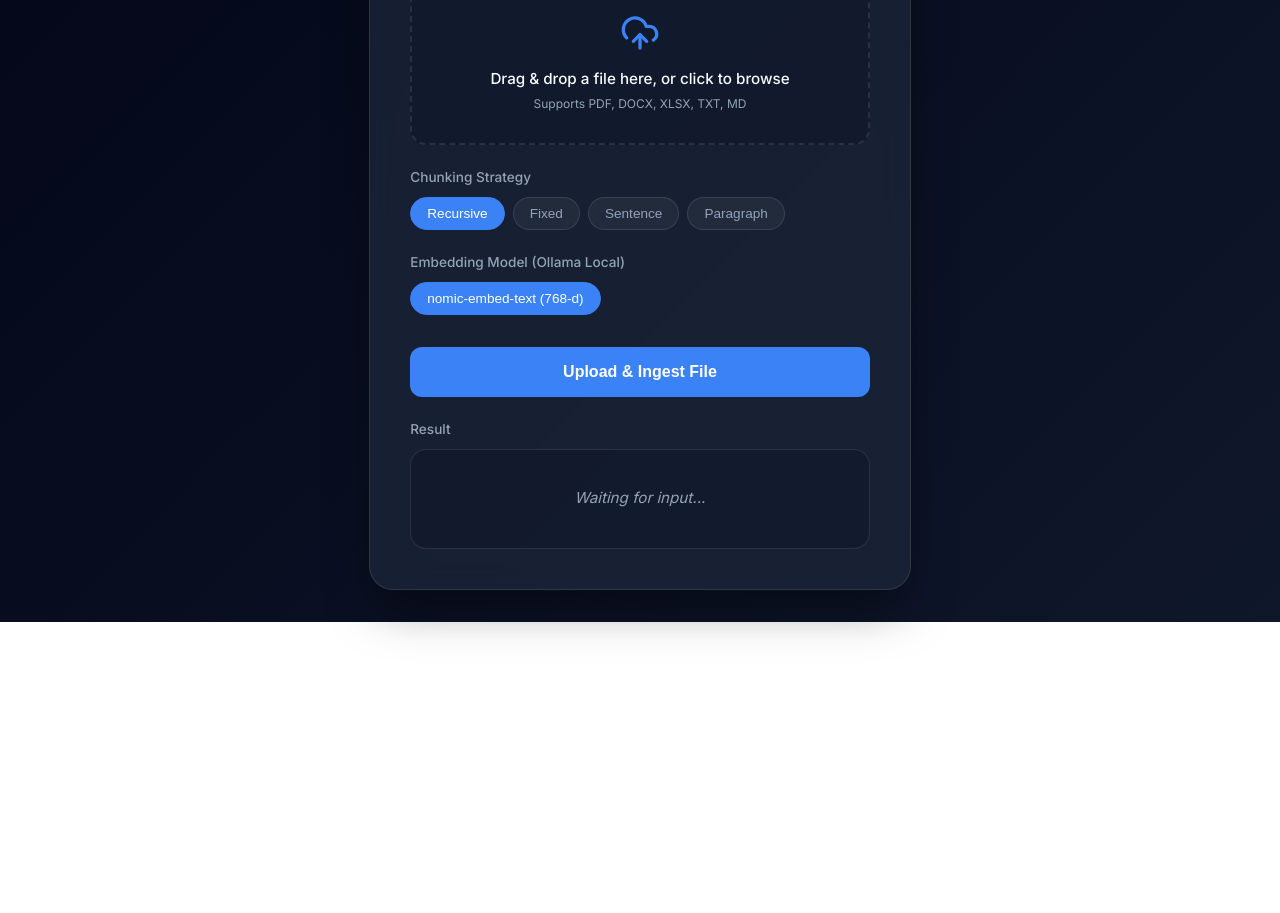
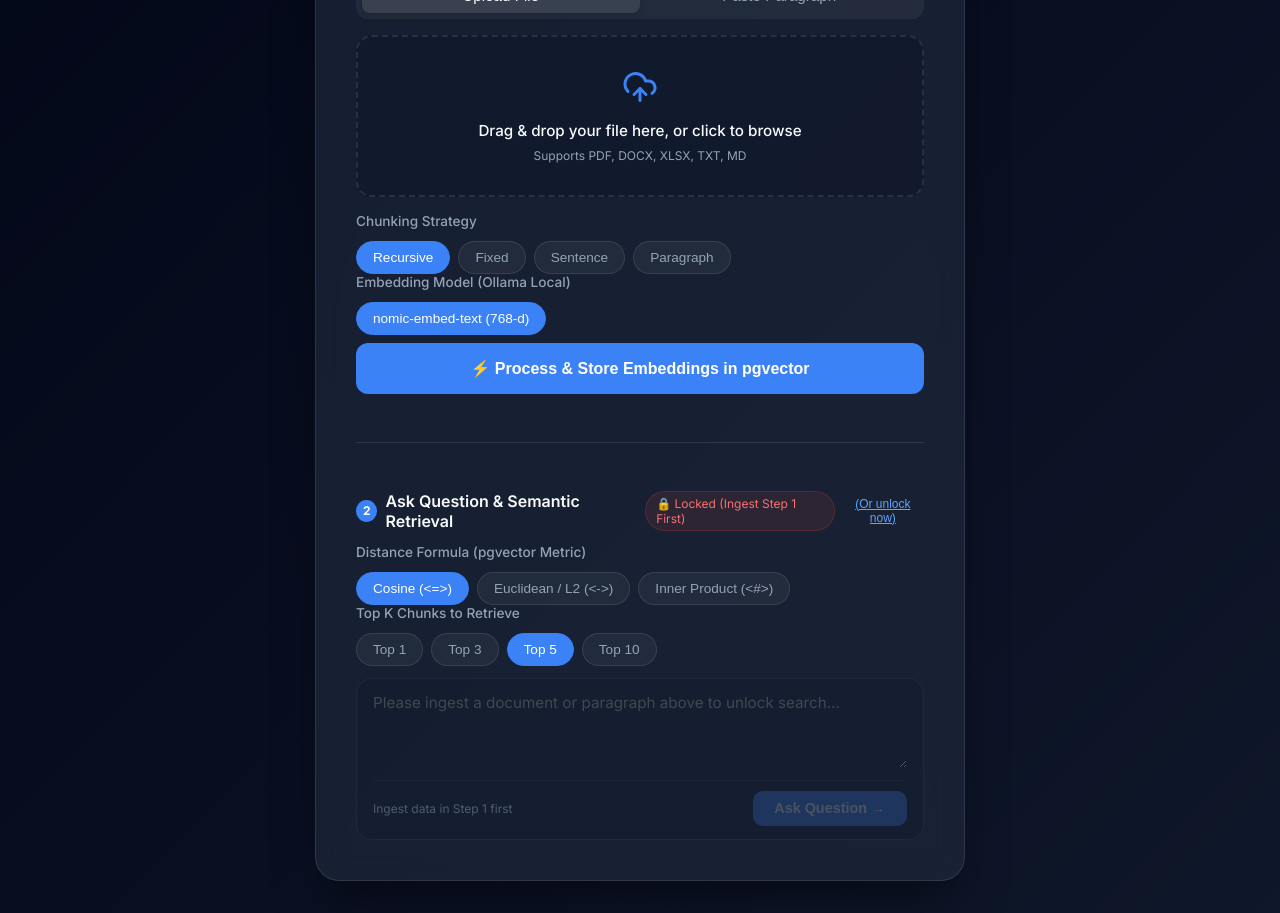
Before and after one commit to R-Dhrumil/VectorDB_experiment, a React (Vite) app in the folder FE/: page / in a window 1280 px wide. Shown: the part 280-1193 px from the top of the page. Before the commit the page ends 902 px from the top, so only its background shows below. Built offline with nearby package versions, Linux system fonts and the light colour scheme.

Commit message:
UI change

```diff
--- a/FE/src/App.jsx
+++ b/FE/src/App.jsx
@@ -5,21 +5,28 @@ import './index.css';
 const API_BASE = "http://localhost:8000/documents";
 
 function App() {
-  const [mode, setMode] = useState('upload'); // 'upload', 'paste', or 'ask'
-  const [chunking, setChunking] = useState('recursive');
-  const [embeddingModel, setEmbeddingModel] = useState('nomic-embed-text');
-  const [distanceMetric, setDistanceMetric] = useState('cosine');
-  const [topK, setTopK] = useState(5);
+  // --- Step 1: Ingestion States ---
+  const [inputTab, setInputTab] = useState('upload'); // 'upload' or 'paste'
   const [file, setFile] = useState(null);
   const [paragraphText, setParagraphText] = useState('');
   const [paragraphTitle, setParagraphTitle] = useState('');
+  const [chunking, setChunking] = useState('recursive');
+  const [embeddingModel, setEmbeddingModel] = useState('nomic-embed-text');
+  const [isIngesting, setIsIngesting] = useState(false);
+  const [ingestFeedback, setIngestFeedback] = useState(null);
+  const [isIngested, setIsIngested] = useState(false);
+  const [dragActive, setDragActive] = useState(false);
+
+  // --- Step 2: Query / Ask States ---
   const [question, setQuestion] = useState('');
-  const [isLoading, setIsLoading] = useState(false);
-  const [result, setResult] = useState({ html: '<div class="placeholder">Waiting for input...</div>', type: '' });
-  const [dragActive, setDragActive] = useState(false);
+  const [distanceMetric, setDistanceMetric] = useState('cosine');
+  const [topK, setTopK] = useState(5);
+  const [isAsking, setIsAsking] = useState(false);
+  const [askResult, setAskResult] = useState(null);
 
   const fileInputRef = useRef(null);
 
+  // --- Drag & Drop handlers ---
   const handleDrag = (e) => {
     e.preventDefault();
     e.stopPropagation();
@@ -45,16 +52,22 @@ function App() {
     }
   };
 
-  const handleUpload = async () => {
-    if (!file) {
-      setResult({ html: "Please select a file to upload first.", type: "error" });
+  // --- Ingestion Handler (Upload or Paste) ---
+  const handleIngest = async () => {
+    if (inputTab === 'upload' && !file) {
+      setIngestFeedback({ type: 'error', message: 'Please select a file to upload first.' });
+      return;
+    }
+    if (inputTab === 'paste' && !paragraphText.trim()) {
+      setIngestFeedback({ type: 'error', message: 'Please enter or paste a paragraph first.' });
       return;
     }
 
-    setIsLoading(true);
-    setResult({ html: '<div class="placeholder">Processing request...</div>', type: '' });
+    setIsIngesting(true);
+    setIngestFeedback(null);
 
     try {
+      if (inputTab === 'upload') {
         const formData = new FormData();
         formData.append('file', file);
         formData.append('strategy', chunking);
@@ -68,27 +81,13 @@ function App() {
         const data = await response.json();
         if (!response.ok) throw new Error(data.detail || "Upload failed");
 
-      setResult({
-        html: `✅ <strong>Success!</strong><br><br><strong>Message:</strong> ${data.message}<br><strong>Task ID:</strong> ${data.task_id}<br><strong>Doc ID:</strong> ${data.doc_id}<br><strong>Model:</strong> <code>${data.embedding_model || embeddingModel}</code><br><br>The backend is extracting, chunking, and saving vectors to <strong>PostgreSQL (pgvector)</strong> in the background. Switch to "Ask Question" to test similarity retrieval!`,
-        type: 'success'
+        setIngestFeedback({
+          type: 'success',
+          message: `✅ File "${data.filename}" accepted! Processing & embeddings are being saved to PostgreSQL (pgvector).`,
+          details: `Doc ID: ${data.doc_id} • Strategy: ${chunking}`
         });
-    } catch (error) {
-      setResult({ html: `Error: ${error.message}`, type: "error" });
-    } finally {
-      setIsLoading(false);
-    }
-  };
-
-  const handlePasteIngest = async () => {
-    if (!paragraphText.trim()) {
-      setResult({ html: "Please enter or paste a paragraph first.", type: "error" });
-      return;
-    }
-
-    setIsLoading(true);
-    setResult({ html: '<div class="placeholder">Chunking and embedding paragraph in PostgreSQL...</div>', type: '' });
-
-    try {
+        setIsIngested(true);
+      } else {
         const response = await fetch(`${API_BASE}/raw`, {
           method: 'POST',
           headers: { 'Content-Type': 'application/json' },
@@ -103,25 +102,26 @@ function App() {
         const data = await response.json();
         if (!response.ok) throw new Error(data.detail || "Ingestion failed");
 
-      setResult({
-        html: `✅ <strong>Success!</strong><br><br><strong>Message:</strong> ${data.message}<br><strong>Title/Snippet:</strong> <code>${data.title}</code><br><strong>Doc ID:</strong> <code>${data.doc_id}</code><br><strong>Chunks Created:</strong> ${data.chunks_created}<br><strong>Strategy:</strong> <code>${data.strategy}</code><br><strong>Model:</strong> <code>${data.embedding_model}</code><br><br>Paragraph is saved! Switch to <strong>"Ask Question"</strong> to run similarity queries against it.`,
-        type: 'success'
+        setIngestFeedback({
+          type: 'success',
+          message: `✅ Paragraph successfully chunked and stored in PostgreSQL!`,
+          details: `Created ${data.chunks_created} chunks • Strategy: ${data.strategy} • Doc ID: ${data.doc_id}`
         });
+        setIsIngested(true);
+      }
     } catch (error) {
-      setResult({ html: `Error: ${error.message}`, type: "error" });
+      setIngestFeedback({ type: 'error', message: `Error: ${error.message}` });
     } finally {
-      setIsLoading(false);
+      setIsIngesting(false);
     }
   };
 
+  // --- Ask Question Handler ---
   const handleAsk = async () => {
-    if (!question.trim()) {
-      setResult({ html: "Please type a question.", type: "error" });
-      return;
-    }
+    if (!question.trim()) return;
 
-    setIsLoading(true);
-    setResult({ html: '<div class="placeholder">Processing request...</div>', type: '' });
+    setIsAsking(true);
+    setAskResult({ html: '<div class="placeholder">Searching pgvector & generating answer with Gemini...</div>', type: '' });
 
     try {
       const response = await fetch(`${API_BASE}/ask`, {
@@ -140,30 +140,23 @@ function App() {
 
       const formattedAnswer = data.answer.replace(/\n/g, '<br>');
 
-      setResult({
+      setAskResult({
         html: `<strong>Answer:</strong><br><div class="markdown-content">${formattedAnswer}</div><hr style="border: 0; border-top: 1px solid var(--card-border); margin: 1rem 0;"><small style="color: var(--text-secondary)">Retrieved Chunks: ${data.context_chunks_used} &bull; Metric: <code>${data.distance_metric || distanceMetric}</code> &bull; Embedding: <code>${data.embedding_model || embeddingModel}</code></small>`,
         type: ''
       });
     } catch (error) {
-      setResult({ html: `Error: ${error.message}`, type: "error" });
+      setAskResult({ html: `Error: ${error.message}`, type: 'error' });
     } finally {
-      setIsLoading(false);
+      setIsAsking(false);
     }
   };
-
-  const handleSubmit = () => {
-    if (mode === 'upload') handleUpload();
-    else if (mode === 'paste') handlePasteIngest();
-    else handleAsk();
-  };
-
 
   return (
     <div className="app-container">
       <main className="glass-card">
         <header>
-          <h1>RAG Vector DB</h1>
-          <p>Upload a document to ingest, or type a question to ask the LLM.</p>
+          <h1>RAG Vector DB Experiment</h1>
+          <p>Process multi-format documents, store vector embeddings in PostgreSQL, and evaluate retrieval formulas.</p>
           <div className="system-badge">
             <span className="badge-item">🗄️ PostgreSQL (pgvector)</span>
             <span className="badge-dot">•</span>
@@ -173,33 +166,37 @@ function App() {
           </div>
         </header>
 
-        <section className="input-section">
+        {/* ================= STEP 1: INGESTION & CHUNKING ================= */}
+        <section className="step-section">
+          <div className="step-header">
+            <div className="step-title">
+              <span className="step-num">1</span>
+              <span>Document Ingestion & Chunking</span>
+            </div>
+            <span className={`step-status ${isIngested ? 'active' : ''}`}>
+              {isIngested ? '✓ Ready' : 'Pending Ingestion'}
+            </span>
+          </div>
+
           <div className="mode-toggle">
             <button
               type="button"
-              className={`mode-btn ${mode === 'upload' ? 'active' : ''}`}
-              onClick={() => { setMode('upload'); setResult({ html: '<div class="placeholder">Waiting for input...</div>', type: '' }); }}
+              className={`mode-btn ${inputTab === 'upload' ? 'active' : ''}`}
+              onClick={() => { setInputTab('upload'); setIngestFeedback(null); }}
             >
               Upload File
             </button>
             <button
               type="button"
-              className={`mode-btn ${mode === 'paste' ? 'active' : ''}`}
-              onClick={() => { setMode('paste'); setResult({ html: '<div class="placeholder">Waiting for input...</div>', type: '' }); }}
+              className={`mode-btn ${inputTab === 'paste' ? 'active' : ''}`}
+              onClick={() => { setInputTab('paste'); setIngestFeedback(null); }}
             >
               Paste Paragraph
-            </button>
-            <button
-              type="button"
-              className={`mode-btn ${mode === 'ask' ? 'active' : ''}`}
-              onClick={() => { setMode('ask'); setResult({ html: '<div class="placeholder">Waiting for input...</div>', type: '' }); }}
-            >
-              Ask Question
             </button>
           </div>
 
           <div className="input-zones">
-            {mode === 'upload' && (
+            {inputTab === 'upload' ? (
               <div
                 className={`dropzone ${dragActive ? 'dragover' : ''}`}
                 onDragEnter={handleDrag}
@@ -208,8 +205,8 @@ function App() {
                 onDrop={handleDrop}
                 onClick={() => fileInputRef.current?.click()}
               >
-                <UploadCloud className="drop-icon" size={40} />
-                <p className="drop-text">Drag & drop a file here, or click to browse</p>
+                <UploadCloud className="drop-icon" size={36} />
+                <p className="drop-text">Drag & drop your file here, or click to browse</p>
                 <p className="supported-formats">Supports PDF, DOCX, XLSX, TXT, MD</p>
                 <input
                   type="file"
@@ -220,14 +217,12 @@ function App() {
                 />
                 {file && <div className="file-name-display">Selected: {file.name}</div>}
               </div>
-            )}
-
-            {mode === 'paste' && (
+            ) : (
               <div className="textzone">
                 <input
                   type="text"
                   className="title-input"
-                  placeholder="Optional title / label (e.g. Return Policy, Article Excerpt)"
+                  placeholder="Snippet Title / Label (e.g. Return Policy, Project Notes)"
                   value={paragraphTitle}
                   onChange={(e) => setParagraphTitle(e.target.value)}
                 />
@@ -238,21 +233,10 @@ function App() {
                 ></textarea>
               </div>
             )}
+          </div>
 
-            {mode === 'ask' && (
-              <div className="textzone">
-                <textarea
-                  placeholder="e.g., What are the main points? Ask any conceptual question..."
-                  value={question}
-                  onChange={(e) => setQuestion(e.target.value)}
-                ></textarea>
-              </div>
-            )}
-          </div>
-        </section>
-
-        {(mode === 'upload' || mode === 'paste') && (
-          <section className="options-section">
+          {/* Chunking Strategy */}
+          <div className="options-section" style={{ marginTop: '1rem' }}>
             <label>Chunking Strategy</label>
             <div className="pill-group">
               {['recursive', 'fixed', 'sentence', 'paragraph'].map(type => (
@@ -266,15 +250,14 @@ function App() {
                 </button>
               ))}
             </div>
-          </section>
-        )}
+          </div>
 
-        <section className="options-section">
+          {/* Embedding Model */}
+          <div className="options-section">
             <label>Embedding Model (Ollama Local)</label>
             <div className="pill-group">
               {[
-              { id: 'nomic-embed-text', label: 'nomic-embed-text (768-d)' },
-
+                { id: 'nomic-embed-text', label: 'nomic-embed-text (768-d)' }
               ].map(m => (
                 <button
                   key={m.id}
@@ -286,11 +269,59 @@ function App() {
                 </button>
               ))}
             </div>
+          </div>
+
+          {/* Ingest Action Button */}
+          <button
+            type="button"
+            className="primary-btn"
+            onClick={handleIngest}
+            disabled={isIngesting}
+          >
+            {isIngesting ? (
+              <div className="spinner"></div>
+            ) : (
+              <span>⚡ Process & Store Embeddings in pgvector</span>
+            )}
+          </button>
+
+          {/* Ingestion Feedback Banner */}
+          {ingestFeedback && (
+            <div className={`ingest-feedback ${ingestFeedback.type}`}>
+              <div><strong>{ingestFeedback.message}</strong></div>
+              {ingestFeedback.details && <small style={{ opacity: 0.85 }}>{ingestFeedback.details}</small>}
+            </div>
+          )}
         </section>
 
-        {mode === 'ask' && (
-          <>
-            <section className="options-section">
+        <hr className="section-divider" />
+
+        {/* ================= STEP 2: ASK QUESTION & SEARCH ================= */}
+        <section className="step-section">
+          <div className="step-header">
+            <div className="step-title">
+              <span className="step-num">2</span>
+              <span>Ask Question & Semantic Retrieval</span>
+            </div>
+            <div style={{ display: 'flex', alignItems: 'center' }}>
+              <span className={`step-status ${isIngested ? 'active' : 'locked'}`}>
+                {isIngested ? '🟢 Active & Ready' : '🔒 Locked (Ingest Step 1 First)'}
+              </span>
+              {!isIngested && (
+                <button
+                  type="button"
+                  className="unlock-link"
+                  onClick={() => setIsIngested(true)}
+                  title="Click to unlock if you already have documents stored in database"
+                >
+                  (Or unlock now)
+                </button>
+              )}
+            </div>
+          </div>
+
+          {/* Evaluation Settings (Formula & Top K) */}
+          <div className="options-section">
             <label>Distance Formula (pgvector Metric)</label>
             <div className="pill-group">
               {[
@@ -308,10 +339,10 @@ function App() {
                 </button>
               ))}
             </div>
-            </section>
+          </div>
 
-            <section className="options-section">
-              <label>Top K Results to Retrieve</label>
+          <div className="options-section">
+            <label>Top K Chunks to Retrieve</label>
             <div className="pill-group">
               {[1, 3, 5, 10].map(k => (
                 <button
@@ -324,33 +355,54 @@ function App() {
                 </button>
               ))}
             </div>
-            </section>
-          </>
-        )}
+          </div>
 
-        <section className="submit-section">
+          {/* Unified Question Field with Integrated Ask Button */}
+          <div className={`ask-box-wrapper ${!isIngested ? 'disabled' : ''}`}>
+            <textarea
+              className="ask-textarea"
+              placeholder={isIngested ? "Ask any question or search query based on your stored documents..." : "Please ingest a document or paragraph above to unlock search..."}
+              value={question}
+              onChange={(e) => setQuestion(e.target.value)}
+              onKeyDown={(e) => {
+                if (e.key === 'Enter' && !e.shiftKey) {
+                  e.preventDefault();
+                  if (isIngested && !isAsking && question.trim()) {
+                    handleAsk();
+                  }
+                }
+              }}
+              disabled={!isIngested}
+            />
+            <div className="ask-box-footer">
+              <span className="ask-hint">
+                {isIngested ? "Press Enter to search • Shift+Enter for new line" : "Ingest data in Step 1 first"}
+              </span>
               <button
                 type="button"
-            className="primary-btn"
-            onClick={handleSubmit}
-            disabled={isLoading}
+                className="ask-action-btn"
+                onClick={handleAsk}
+                disabled={!isIngested || isAsking || !question.trim()}
               >
-            {isLoading ? (
-              <div className="spinner"></div>
+                {isAsking ? (
+                  <div className="spinner" style={{ width: 14, height: 14, borderWidth: 2 }} />
                 ) : (
-              <span className="btn-text">
-                {mode === 'upload' ? 'Upload & Ingest File' : mode === 'paste' ? 'Ingest Paragraph' : 'Ask Question'}
-              </span>
+                  <span>Ask Question →</span>
                 )}
               </button>
-        </section>
+            </div>
+          </div>
 
-        <section className="result-section">
-          <label>Result</label>
+          {/* Query Results Box */}
+          {askResult && (
+            <div className="result-section" style={{ marginTop: '1.25rem' }}>
+              <label>Answer & Retrieved Context</label>
               <div
-            className={`result-box ${result.type}`}
-            dangerouslySetInnerHTML={{ __html: result.html }}
+                className={`result-box ${askResult.type}`}
+                dangerouslySetInnerHTML={{ __html: askResult.html }}
               ></div>
+            </div>
+          )}
         </section>
       </main>
     </div>
--- a/FE/src/index.css
+++ b/FE/src/index.css
@@ -316,3 +316,168 @@ label {
 .badge-dot {
   opacity: 0.4;
 }
+
+/* Step Cards & Workflow Dividers */
+.section-divider {
+  border: 0;
+  border-top: 1px solid var(--card-border);
+  margin: 1.5rem 0;
+}
+
+.step-header {
+  display: flex;
+  align-items: center;
+  justify-content: space-between;
+  margin-bottom: 0.85rem;
+}
+
+.step-title {
+  display: flex;
+  align-items: center;
+  gap: 0.5rem;
+  font-size: 1rem;
+  font-weight: 600;
+  color: var(--text-primary);
+}
+
+.step-num {
+  display: inline-flex;
+  align-items: center;
+  justify-content: center;
+  width: 22px;
+  height: 22px;
+  border-radius: 50%;
+  background: var(--accent);
+  color: white;
+  font-size: 0.75rem;
+  font-weight: 700;
+}
+
+.step-status {
+  font-size: 0.75rem;
+  padding: 0.25rem 0.65rem;
+  border-radius: 9999px;
+  background: rgba(148, 163, 184, 0.15);
+  color: var(--text-secondary);
+  display: flex;
+  align-items: center;
+  gap: 0.25rem;
+}
+
+.step-status.active {
+  background: rgba(16, 185, 129, 0.15);
+  color: #34d399;
+  border: 1px solid rgba(16, 185, 129, 0.3);
+}
+
+.step-status.locked {
+  background: rgba(239, 68, 68, 0.1);
+  color: #f87171;
+  border: 1px solid rgba(239, 68, 68, 0.2);
+}
+
+/* Ask Box with Integrated Button */
+.ask-box-wrapper {
+  background: var(--input-bg);
+  border: 1px solid var(--card-border);
+  border-radius: 16px;
+  padding: 0.85rem 1rem;
+  display: flex;
+  flex-direction: column;
+  gap: 0.75rem;
+  transition: all 0.3s ease;
+  margin-top: 0.75rem;
+}
+
+.ask-box-wrapper:focus-within {
+  border-color: var(--accent);
+  box-shadow: 0 0 0 2px rgba(59, 130, 246, 0.25);
+}
+
+.ask-box-wrapper.disabled {
+  opacity: 0.45;
+  pointer-events: none;
+}
+
+.ask-textarea {
+  width: 100%;
+  min-height: 75px;
+  background: transparent;
+  border: none;
+  color: var(--text-primary);
+  font-family: inherit;
+  font-size: 0.95rem;
+  resize: vertical;
+  outline: none;
+}
+
+.ask-box-footer {
+  display: flex;
+  align-items: center;
+  justify-content: space-between;
+  border-top: 1px solid rgba(255, 255, 255, 0.06);
+  padding-top: 0.6rem;
+}
+
+.ask-hint {
+  font-size: 0.75rem;
+  color: var(--text-secondary);
+}
+
+.ask-action-btn {
+  background: var(--accent);
+  color: white;
+  border: none;
+  padding: 0.6rem 1.35rem;
+  border-radius: 10px;
+  font-size: 0.9rem;
+  font-weight: 600;
+  cursor: pointer;
+  transition: all 0.2s ease;
+  display: inline-flex;
+  align-items: center;
+  gap: 0.4rem;
+}
+
+.ask-action-btn:hover:not(:disabled) {
+  background: var(--accent-hover);
+  transform: translateY(-1px);
+}
+
+.ask-action-btn:disabled {
+  opacity: 0.5;
+  cursor: not-allowed;
+}
+
+.unlock-link {
+  background: none;
+  border: none;
+  color: #60a5fa;
+  font-size: 0.75rem;
+  cursor: pointer;
+  text-decoration: underline;
+  padding: 0;
+  margin-left: 0.4rem;
+}
+
+.ingest-feedback {
+  margin-top: 0.75rem;
+  padding: 0.85rem 1rem;
+  border-radius: 12px;
+  font-size: 0.88rem;
+  line-height: 1.5;
+  background: var(--input-bg);
+  border: 1px solid var(--card-border);
+}
+
+.ingest-feedback.success {
+  border-color: #10b981;
+  background: rgba(16, 185, 129, 0.08);
+  color: #6ee7b7;
+}
+
+.ingest-feedback.error {
+  border-color: #ef4444;
+  background: rgba(239, 68, 68, 0.08);
+  color: #fca5a5;
+}
```
Lines whose indentation alone changed are shown as unchanged.
